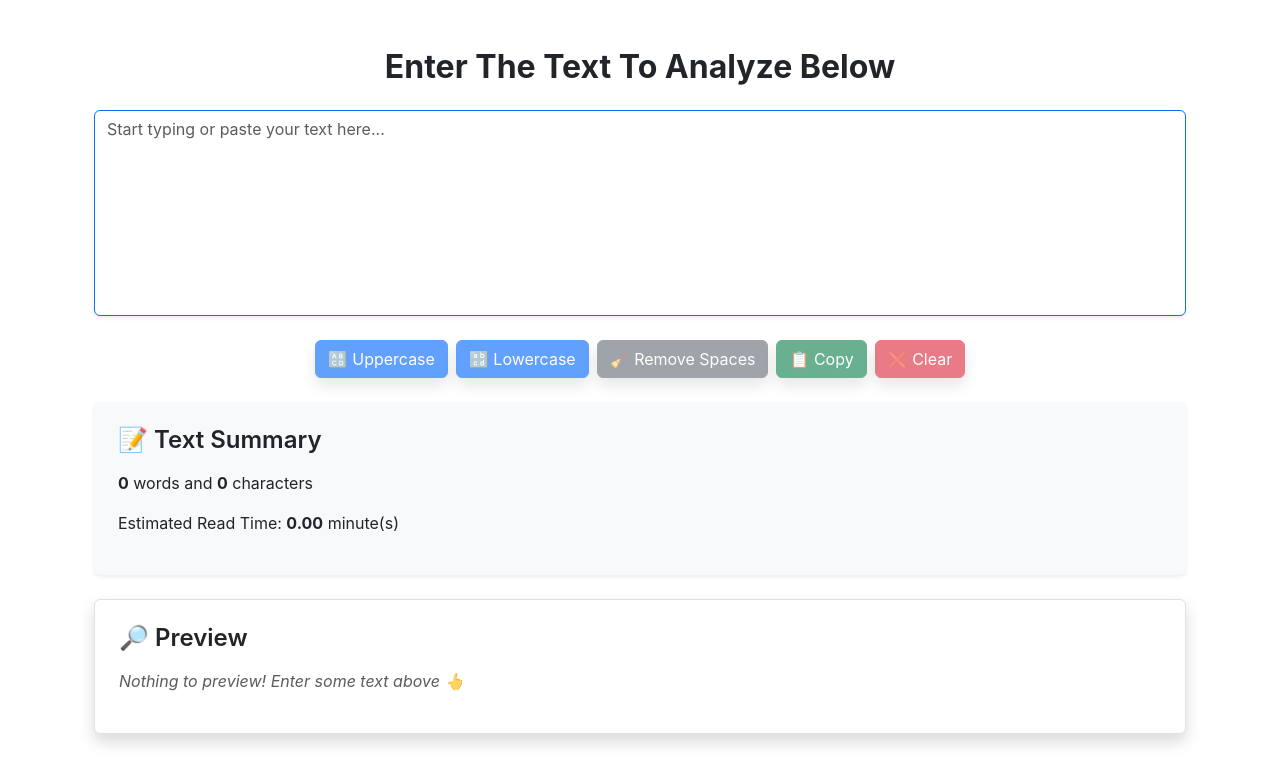
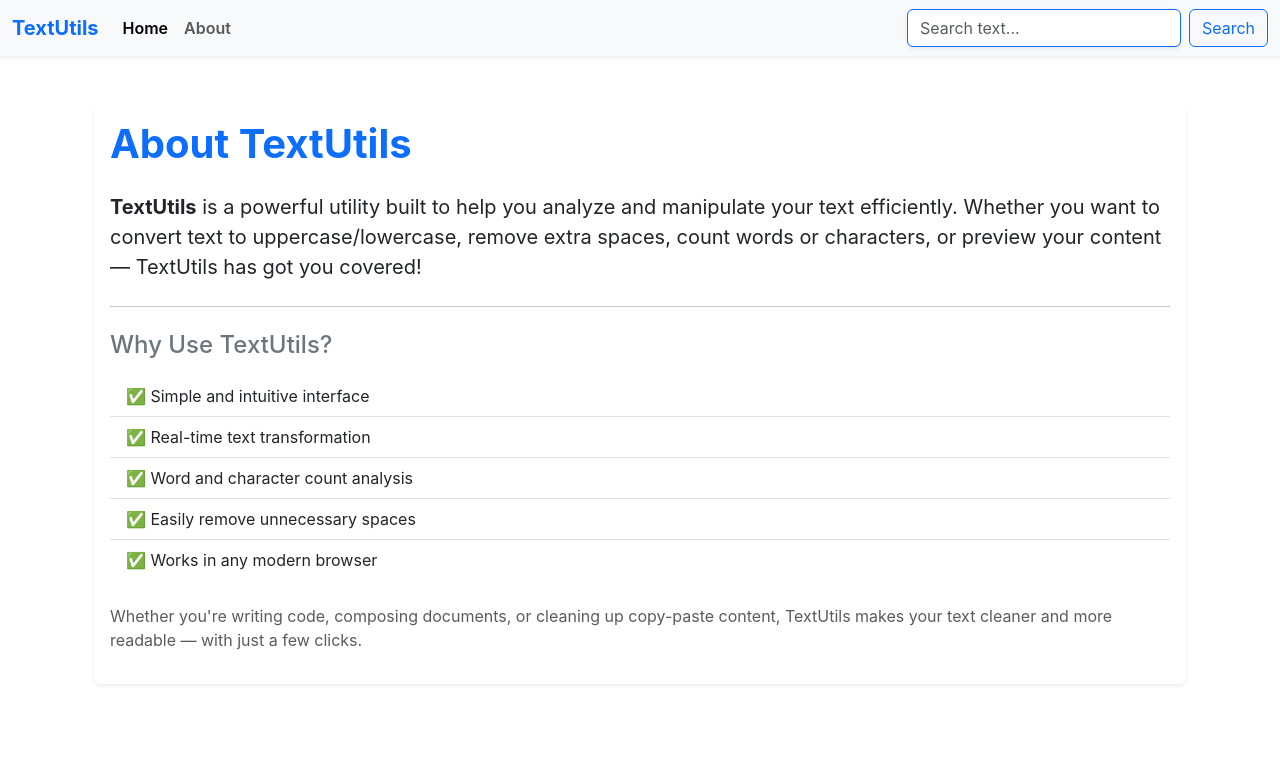
Before and after one commit to Nikhleshshukla123/textutils, a React (Create React App) app: page /about in a window 1280 px wide. Shown: the top 784 px of the page. Built offline with nearby package versions, Linux system fonts and the light colour scheme.

Commit message:
ready for deployment

```diff
--- a/src/App.js
+++ b/src/App.js
@@ -1,6 +1,9 @@
+// App.js
 import './App.css';
 import Navbar from './components/Navbar';
 import TextForm from './components/TextForm';
+import About from './components/About';
+import { BrowserRouter as Router, Routes, Route } from 'react-router-dom';
 
 /**
  * The main application component.
@@ -9,12 +12,17 @@ import TextForm from './components/TextForm';
  */
 function App() {
   return (
-    <div className="app-container">
-      {/* <Navbar title="TextUtils" aboutText="About" /> */}
-      <div className="container my-3">
-        <TextForm heading="Enter The Text To Analyze Below" mode="light" />
+    <Router>
+      <div className="app-container">
+        <Navbar title="TextUtils" aboutText="About" />
+        <div className="container my-3">
+          <Routes>
+            <Route path="/" element={<TextForm heading="Enter The Text To Analyze Below" mode="light" />} />
+            <Route path="/about" element={<About />} />
+          </Routes>
+        </div>
       </div>
-    </div>
+    </Router>
   );
 }
 
--- /dev/null
+++ b/src/components/About.js
@@ -0,0 +1,34 @@
+// About.js
+import React from 'react';
+
+export default function About() {
+  return (
+    <div className="container my-5">
+      <div className="card shadow-sm border-0">
+        <div className="card-body">
+          <h1 className="card-title text-primary fw-bold mb-4">About TextUtils</h1>
+          <p className="card-text fs-5">
+            <strong>TextUtils</strong> is a powerful utility built to help you analyze and manipulate your text efficiently.
+            Whether you want to convert text to uppercase/lowercase, remove extra spaces, count words or characters,
+            or preview your content — TextUtils has got you covered!
+          </p>
+
+          <hr className="my-4" />
+
+          <h4 className="text-secondary mb-3">Why Use TextUtils?</h4>
+          <ul className="list-group list-group-flush mb-4">
+            <li className="list-group-item">✅ Simple and intuitive interface</li>
+            <li className="list-group-item">✅ Real-time text transformation</li>
+            <li className="list-group-item">✅ Word and character count analysis</li>
+            <li className="list-group-item">✅ Easily remove unnecessary spaces</li>
+            <li className="list-group-item">✅ Works in any modern browser</li>
+          </ul>
+
+          <p className="text-muted">
+            Whether you're writing code, composing documents, or cleaning up copy-paste content, TextUtils makes your text cleaner and more readable — with just a few clicks.
+          </p>
+        </div>
+      </div>
+    </div>
+  );
+}
--- a/src/components/Navbar.js
+++ b/src/components/Navbar.js
@@ -1,19 +1,13 @@
+// Navbar.js
 import React from 'react';
 import PropTypes from 'prop-types';
+import { Link } from 'react-router-dom';
 
-/**
- * A functional component that renders a navigation bar.
- *
- * @param {object} props - The component's props.
- * @param {string} props.title - The title of the navigation bar.
- * @param {string} props.aboutText - The text for the "About" link.
- * @returns {JSX.Element} The navigation bar component.
- */
 export default function Navbar({ title, aboutText }) {
   return (
     <nav className="navbar navbar-expand-lg navbar-light bg-light shadow-sm">
       <div className="container-fluid">
-        <a className="navbar-brand fw-bold text-primary" href="/">{title}</a>
+        <Link className="navbar-brand fw-bold text-primary" to="/">{title}</Link>
         <button
           className="navbar-toggler"
           type="button"
@@ -29,14 +23,10 @@ export default function Navbar({ title, aboutText }) {
         <div className="collapse navbar-collapse" id="navbarSupportedContent">
           <ul className="navbar-nav me-auto mb-2 mb-lg-0">
             <li className="nav-item">
-              <a className="nav-link active fw-semibold" aria-current="page" href="/">
-                Home
-              </a>
+              <Link className="nav-link active fw-semibold" to="/">Home</Link>
             </li>
             <li className="nav-item">
-              <a className="nav-link fw-semibold" href="/about">
-                {aboutText}
-              </a>
+              <Link className="nav-link fw-semibold" to="/about">{aboutText}</Link>
             </li>
           </ul>
 
@@ -58,19 +48,10 @@ export default function Navbar({ title, aboutText }) {
 }
 
 Navbar.propTypes = {
-  /**
-   * The title of the navigation bar.
-   */
   title: PropTypes.string.isRequired,
-  /**
-   * The text for the "About" link.
-   */
   aboutText: PropTypes.string.isRequired,
 };
 
-/**
- * Optional fallback props.
- */
 Navbar.defaultProps = {
   title: 'TextUtils',
   aboutText: 'About',
--- a/src/index.js
+++ b/src/index.js
@@ -2,7 +2,7 @@ import React from 'react';
 import ReactDOM from 'react-dom/client';
 import './index.css';
 import App from './App';
-import reportWebVitals from './reportWebVitals';
+// import reportWebVitals from './reportWebVitals';
 
 const root = ReactDOM.createRoot(document.getElementById('root'));
 root.render(
@@ -14,4 +14,4 @@ root.render(
 // If you want to start measuring performance in your app, pass a function
 // to log results (for example: reportWebVitals(console.log))
 // or send to an analytics endpoint. Learn more: https://bit.ly/CRA-vitals
-reportWebVitals();
+// reportWebVitals();
```
